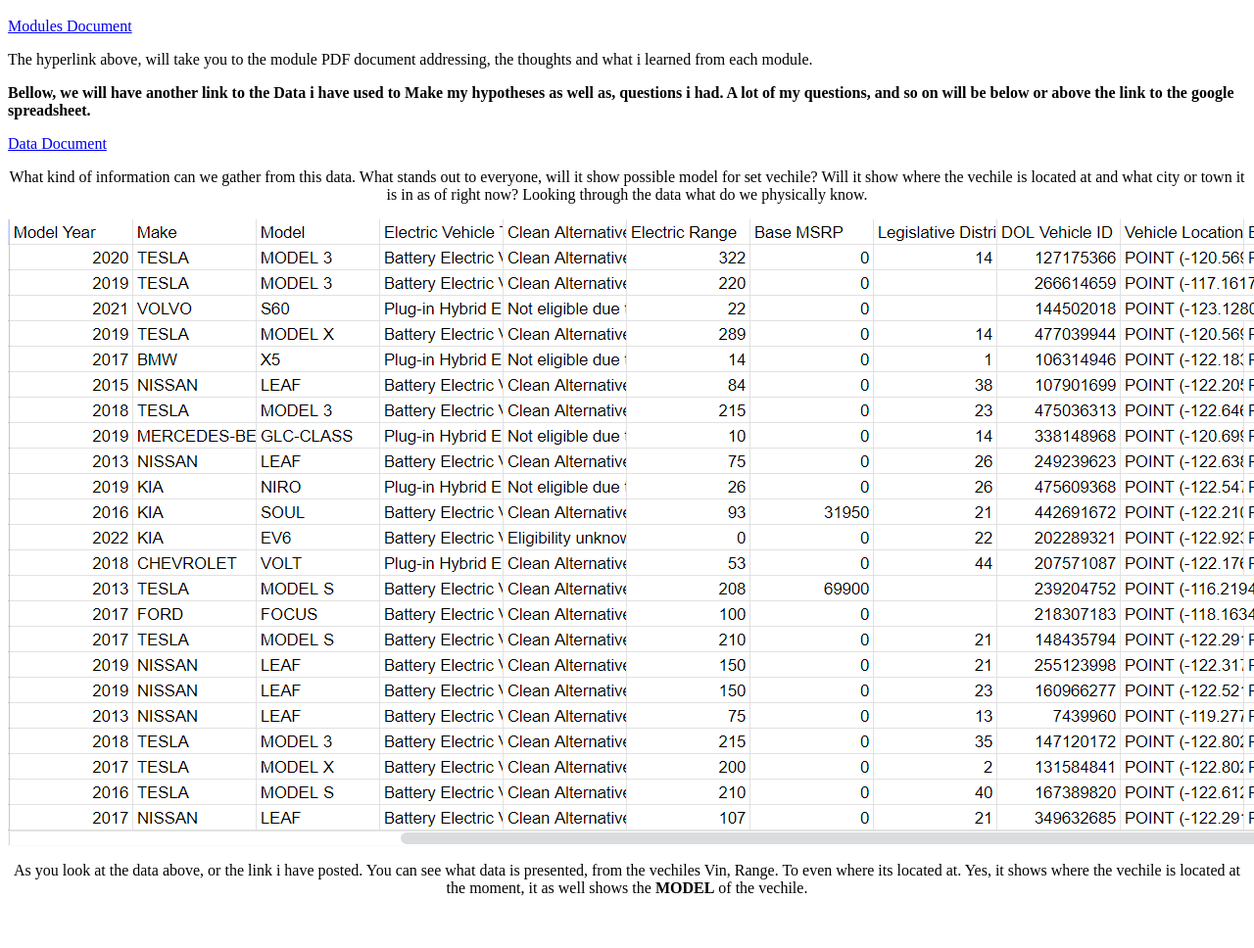
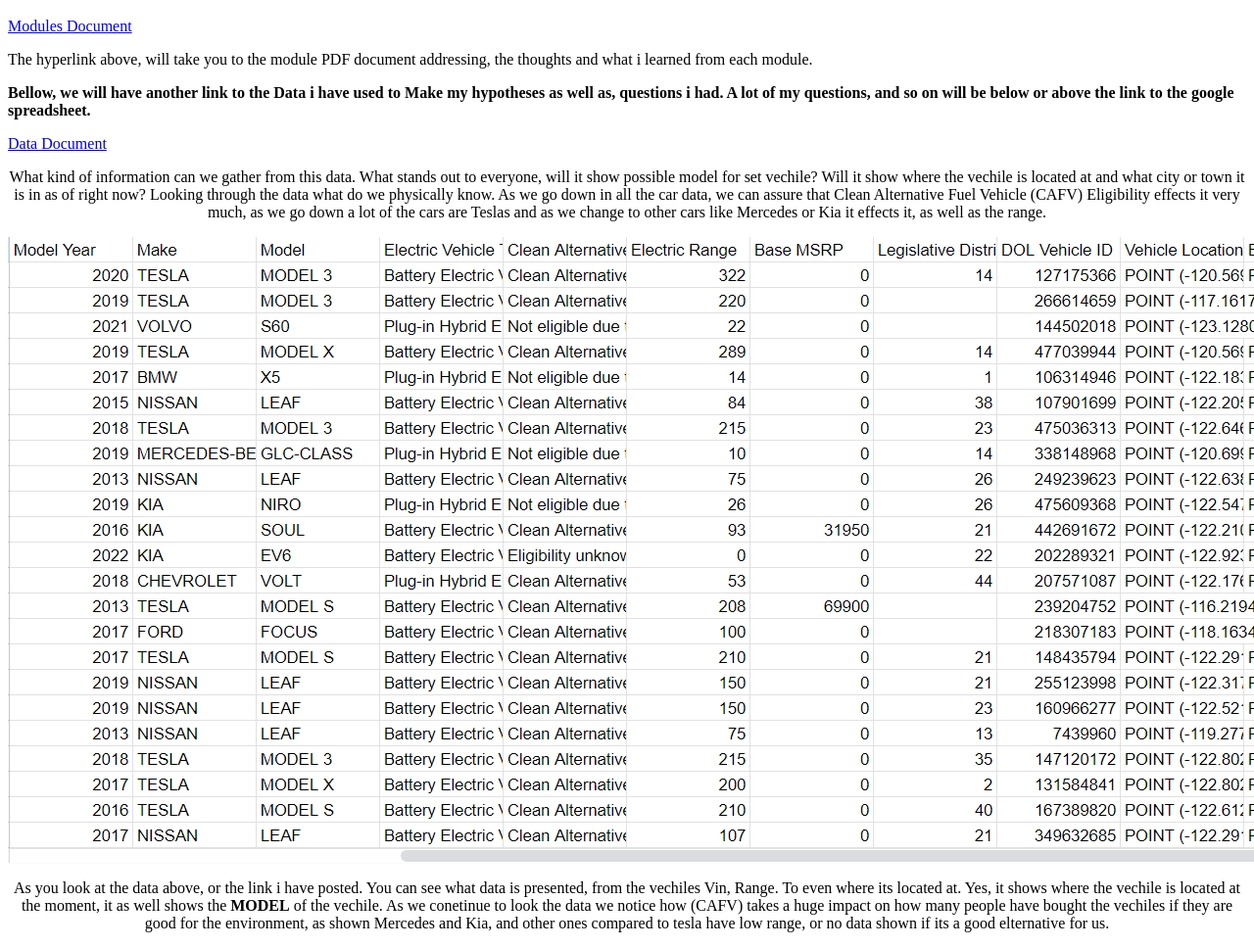
Before and after one commit to AzimuthZ/AzimuthZ.github.io, a plain HTML site: page index.html in a window 1280 px wide. Shown: the part 48-1016 px from the top of the page at 98% size. Before the commit the page ends 980 px from the top, so only its background shows below. Drawn offline with Linux system fonts and the light colour scheme.

Commit message:
Update index.html

```diff
--- a/index.html
+++ b/index.html
@@ -5,8 +5,12 @@
  and so on will be below or above the link to the google spreadsheet.</b></p>
 <p><a href=https://docs.google.com/spreadsheets/d/1J7FiWrc1dUGwbND4kEIpXqUYUt_QVSXvMFhB7eMwuSA/edit?usp=sharing">Data Document</a></p>
  <p style="text-align:center">What kind of information can we gather from this data. What stands out to everyone, will it show possible model for set
-vechile? Will it show where the vechile is located at and what city or town it is in as of right now? Looking through the data what do we physically know.</p>
+vechile? Will it show where the vechile is located at and what city or town it is in as of right now? Looking through the data what do we physically know. As we
+go down in all the car data, we can assure that Clean Alternative Fuel Vehicle (CAFV) Eligibility effects it very much, as we go down
+a lot of the cars are Teslas and as we change to other cars like Mercedes or Kia it effects it, as well as the range.</p>
 <img src="image_2023-05-04_115915330.png" alt="Data"/>
 <p style="text-align:center">As you look at the data above, or the link i have posted. You can see what data is presented, from the vechiles Vin, Range. To even where
- its located at. Yes, it shows where the vechile is located at the moment, it as well shows the <strong>MODEL</strong> of the vechile.
+ its located at. Yes, it shows where the vechile is located at the moment, it as well shows the <strong>MODEL</strong> of the vechile. As we conetinue to look the data we
+ notice how (CAFV) takes a huge impact on how many people have bought the vechiles if they are good for the environment,
+ as shown Mercedes and Kia, and other ones compared to tesla have low range, or no data shown if its a good elternative for us.
 </p>
```
